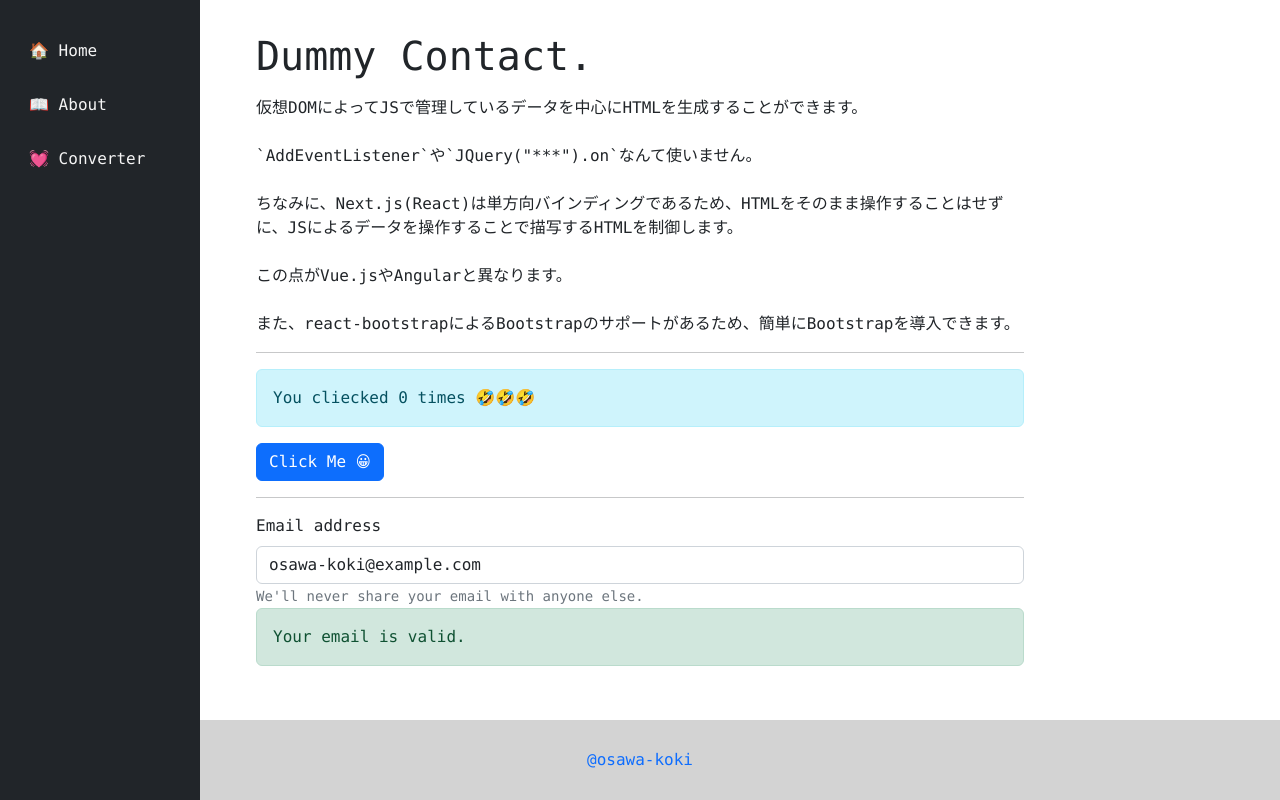
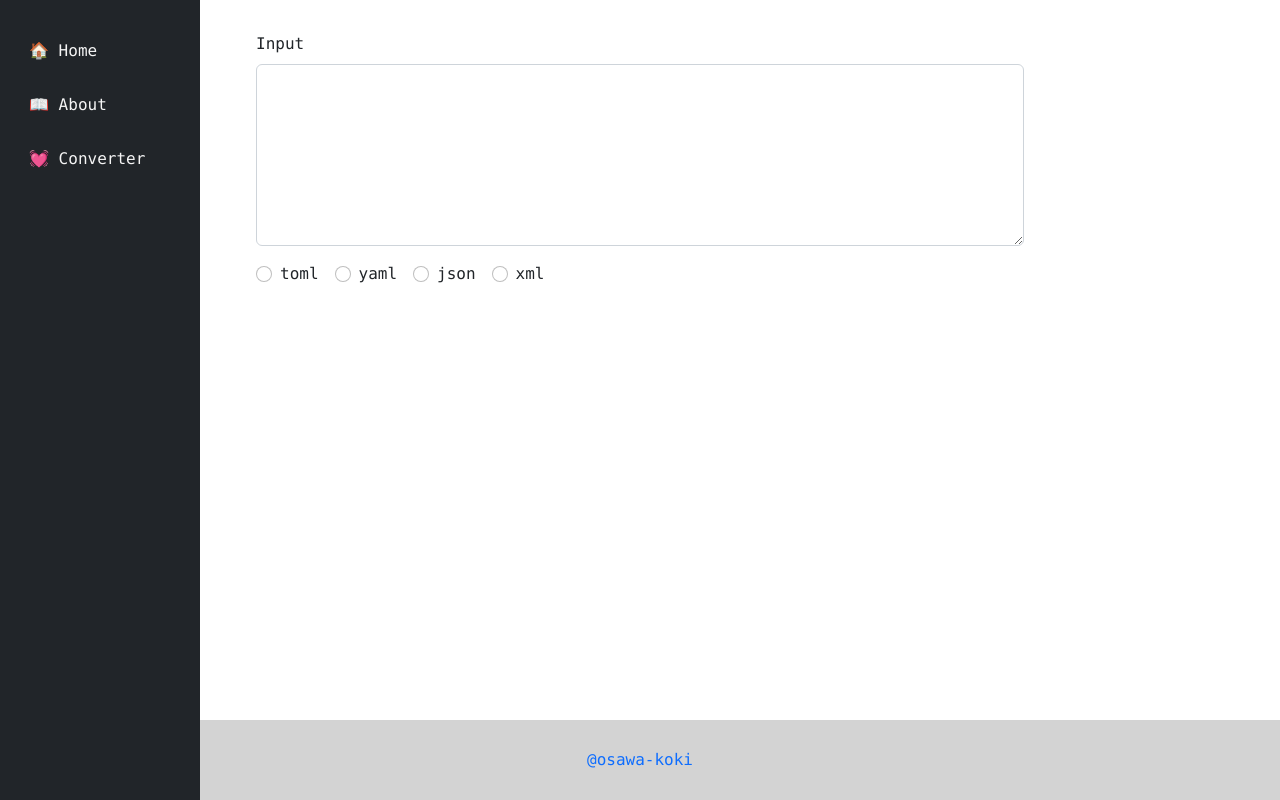
Before and after one commit to osawa-koki/toml-yaml-json-xml, a Next.js app: page /converter in a window 1280 px wide. Built offline with nearby package versions, Linux system fonts and the light colour scheme.

Commit message:
入力フォーム作った。

```diff
--- a/pages/converter.tsx
+++ b/pages/converter.tsx
@@ -5,41 +5,35 @@ import Layout from "../components/Layout";
 
 import { DataContext } from "../src/DataContext";
 
-const mail_regex = new RegExp(/^[a-zA-Z0-9_.+-]+@[a-zA-Z0-9-]+\.[a-zA-Z0-9-.]+$/);
+type toml_yaml_json_xml = 'toml' | 'yaml' | 'json' | 'xml' | null;
 
 export default function ContactPage() {
 
-  const [count, setCount] = useState(0);
   const { sharedData, setSharedData } = React.useContext(DataContext);
+
+  const [data_type, setDataType] = useState<toml_yaml_json_xml>(null);
 
   return (
     <Layout>
-      <div id="Contact">
-        <h1>Dummy Contact.</h1>
-        <p className="mt-3">仮想DOMによってJSで管理しているデータを中心にHTMLを生成することができます。<br /><br />`AddEventListener`や`JQuery(&quot;***&quot;).on`なんて使いません。<br /><br />ちなみに、Next.js(React)は単方向バインディングであるため、HTMLをそのまま操作することはせずに、JSによるデータを操作することで描写するHTMLを制御します。<br /><br />この点がVue.jsやAngularと異なります。<br /><br />また、react-bootstrapによるBootstrapのサポートがあるため、簡単にBootstrapを導入できます。</p>
-        <hr />
-        <Alert variant="info">You cliecked { count } times 🤣🤣🤣</Alert>
-        <Button variant="primary" onClick={() => {setCount(count + 1)}}>Click Me {((count % 3 === 0 && count !== 0) || /3/.test(count.toString()) ? '🤪' : '😀')}</Button>
-        <hr />
-        <Form.Group controlId="formBasicEmail" className="mt-3">
-          <Form.Label>Email address</Form.Label>
-          <Form.Control type="email" placeholder="Enter email" value={sharedData.email} onInput={(e) => {
-            setSharedData({
-              ...sharedData,
-              email: (e.target as HTMLInputElement).value,
-            });
-          }} />
-          <Form.Text>
-            We&apos;ll never share your email with anyone else.
-          </Form.Text>
-        </Form.Group>
-        {
-          mail_regex.test(sharedData.email) ? (
-            <Alert variant="success">Your email is valid.</Alert>
-          ) : (
-            <Alert variant="danger">Your email is invalid.</Alert>
-          )
-        }
+      <div id="Converter">
+        <Form>
+          <Form.Group>
+            <Form.Label>Input</Form.Label>
+            <Form.Control as="textarea" rows={7} />
+          </Form.Group>
+          <Form.Group className="mt-3">
+            {['toml', 'yaml', 'json', 'xml'].map((type: toml_yaml_json_xml) => (
+              <Form.Check
+                key={type}
+                label={type}
+                name="input_type"
+                type='radio'
+                inline
+                onInput={() => { setDataType(type) }}
+              />
+            ))}
+          </Form.Group>
+        </Form>
       </div>
     </Layout>
   );
```
